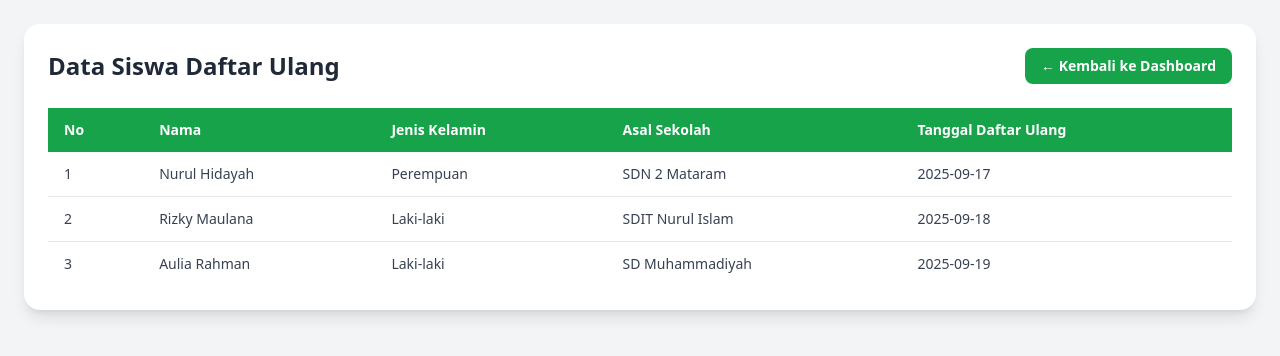
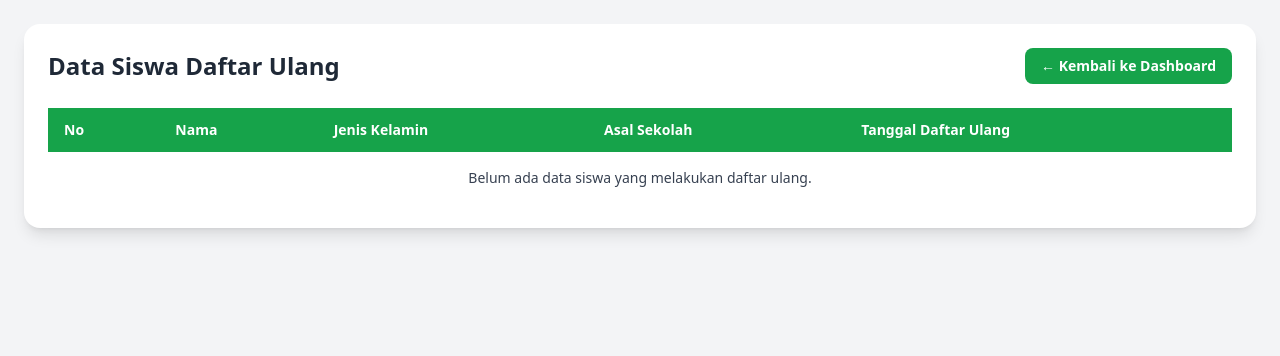
Before and after one commit to Zaenal-AB/ppdb, a PHP site: page /siswa_daftarulang.php in a window 1280 px wide. Shown: the top 356 px of the page. Run offline with PHP 8.4, Linux system fonts and the light colour scheme; the visitor is signed in with stand-in values (Sample User, id 1); tables that the repository leaves empty or names only in its code hold one stand-in row (values such as "Sample post"); some libraries are stand-ins or nearby versions.

```diff
--- a/config/controller.php
+++ b/config/controller.php
@@ -154,3 +154,41 @@ function upload_file($file, $folder = "uploads")
 
     return $namaFileBaru; // hanya nama file yg disimpan ke DB
 }
+
+
+
+// Fungsi untuk menghapus data siswa
+function delete_siswa($id)
+{
+    global $conn;
+
+    // Ambil data file dari database
+    $siswa = select("SELECT bukti, akta, kk FROM data_siswa WHERE id = ?", [$id]);
+    if (empty($siswa)) {
+        return 0; // Data tidak ditemukan
+    }
+
+    $bukti = $siswa[0]['bukti'];
+    $akta  = $siswa[0]['akta'];
+    $kk    = $siswa[0]['kk'];
+
+    // Hapus file dari server
+    if ($bukti && file_exists("uploads/bukti/" . $bukti)) {
+        unlink("uploads/bukti/" . $bukti);
+    }
+    if ($akta && file_exists("uploads/akta/" . $akta)) {
+        unlink("uploads/akta/" . $akta);
+    }
+    if ($kk && file_exists("uploads/kk/" . $kk)) {
+        unlink("uploads/kk/" . $kk);
+    }
+
+    // Hapus data dari database
+    $stmt = $conn->prepare("DELETE FROM data_siswa WHERE id = ?");
+    $stmt->bind_param("i", $id);
+    if ($stmt->execute()) {
+        return $stmt->affected_rows;
+    } else {
+        die("Execute failed: " . $stmt->error);
+    }
+}
--- a/siswa_daftarulang.php
+++ b/siswa_daftarulang.php
@@ -31,10 +31,16 @@ if ($month >= 9) { // September - Desember
 }
 
 // Ambil data siswa sesuai periode PPDB
-$data_siswa = select("SELECT * FROM data_siswa
+$data_siswa_sudah_tes = select("SELECT * FROM data_siswa
                       WHERE created_at BETWEEN '$periode_awal' AND '$periode_akhir'
-                      ORDER BY id ASC ");
+                      AND tes_akademik = 'Sudah'
+                      AND tes_quran = 'Sudah'
+                      ORDER BY id ASC");
 
+$data_siswa_du = select("SELECT * FROM data_siswa
+                      WHERE created_at BETWEEN '$periode_awal' AND '$periode_akhir'
+                        AND daftar_ulang = 1
+                      ORDER BY id ASC");
 
 // <------------ END CONTROLLER -------------->
 ?>
@@ -74,31 +80,27 @@ $data_siswa = select("SELECT * FROM data_siswa
                     </tr>
                 </thead>
                 <tbody class="text-gray-700 dark:text-gray-300 text-sm divide-y divide-gray-200 dark:divide-gray-700">
+                    <?php if (empty($data_siswa_du)) : ?>
+                        <tr>
+                            <td colspan="5" class="text-center py-4">Belum ada data siswa yang melakukan daftar ulang.</td>
+                        </tr>
+                    <?php else : ?>
+                        <?php $no = 1; ?>
+                        <?php foreach ($data_siswa_du as $siswa) : ?>
+                            <?php if ($siswa['daftar_ulang'] == 1) : ?>
+                                <tr>
+                                    <td class="py-3 px-4"><?= $no++; ?></td>
+                                    <td class="py-3 px-4"><?= htmlspecialchars($siswa['nama_lengkap']); ?></td>
+                                    <td class="py-3 px-4"><?= htmlspecialchars($siswa['jenis_kelamin']); ?></td>
+                                    <td class="py-3 px-4"><?= htmlspecialchars($siswa['asal_sekolah']); ?></td>
+                                    <td class="py-3 px-4">
+                                        <?= date('d M Y', strtotime($siswa['tanggal_daftar_ulang'])); ?>
+                                    </td>
+                                </tr>
+                            <?php endif; ?>
+                        <?php endforeach; ?>
+                    <?php endif; ?>
 
-                    <!-- Contoh data statis -->
-                    <tr class="hover:bg-gray-50 dark:hover:bg-gray-700">
-                        <td class="py-3 px-4">1</td>
-                        <td class="py-3 px-4 font-medium">Nurul Hidayah</td>
-                        <td class="py-3 px-4">Perempuan</td>
-                        <td class="py-3 px-4">SDN 2 Mataram</td>
-                        <td class="py-3 px-4">2025-09-17</td>
-                    </tr>
-
-                    <tr class="hover:bg-gray-50 dark:hover:bg-gray-700">
-                        <td class="py-3 px-4">2</td>
-                        <td class="py-3 px-4 font-medium">Rizky Maulana</td>
-                        <td class="py-3 px-4">Laki-laki</td>
-                        <td class="py-3 px-4">SDIT Nurul Islam</td>
-                        <td class="py-3 px-4">2025-09-18</td>
-                    </tr>
-
-                    <tr class="hover:bg-gray-50 dark:hover:bg-gray-700">
-                        <td class="py-3 px-4">3</td>
-                        <td class="py-3 px-4 font-medium">Aulia Rahman</td>
-                        <td class="py-3 px-4">Laki-laki</td>
-                        <td class="py-3 px-4">SD Muhammadiyah</td>
-                        <td class="py-3 px-4">2025-09-19</td>
-                    </tr>
 
                 </tbody>
             </table>
```
Also changed, not shown: detail_siswa.php (added, +139 -0 lines), hapus_siswa.php (added, +19 -0 lines), siswa_terdaftar.php (+38 -10 lines), tes_quran.php (+5 -5 lines). Lines whose indentation alone changed are shown as unchanged.
